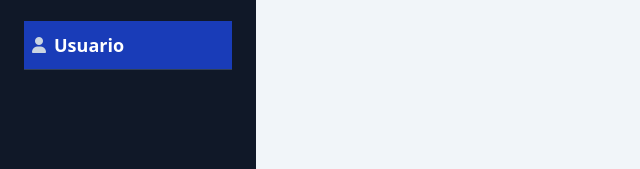
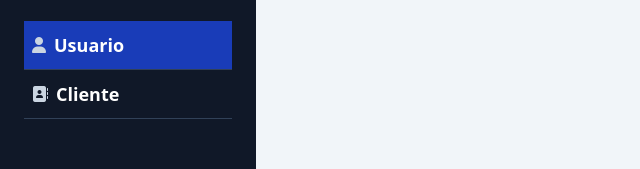
Before and after one commit to GuidoFC/NeverLate, an Angular app: page /dashboard/user in a window 1280 px wide. Shown: the part 185-354 px from the top of the page, without its empty margins (0-640 px from the left). Built offline with nearby package versions, Linux system fonts and the light colour scheme.

Commit message:
Ya puedo visualizar las 2 paginas

```diff
--- a/src/app/dashboard/components/dashboard-side-menu/dashboard-side-menu-options/dashboard-side-menu-options.ts
+++ b/src/app/dashboard/components/dashboard-side-menu/dashboard-side-menu-options/dashboard-side-menu-options.ts
@@ -13,9 +13,17 @@ import {RouterLink, RouterLinkActive} from '@angular/router';
 })
 export class DashboardSideMenuOptions {
 
-  menuOption: menuOption[] = [{
-    icon: 'fa-solid fa-user',
-    label: 'Usuario',
-    route: '/dashboard/user'
-  }]
+  menuOption: menuOption[] = [
+    {
+      icon: 'fa-solid fa-user',
+      label: 'Usuario',
+      route: '/dashboard/user'
+    },
+    {
+      icon: 'fa-solid fa-address-book',
+      label: 'Cliente',
+      route: '/dashboard/client'
+    },
+
+  ]
 }
```
